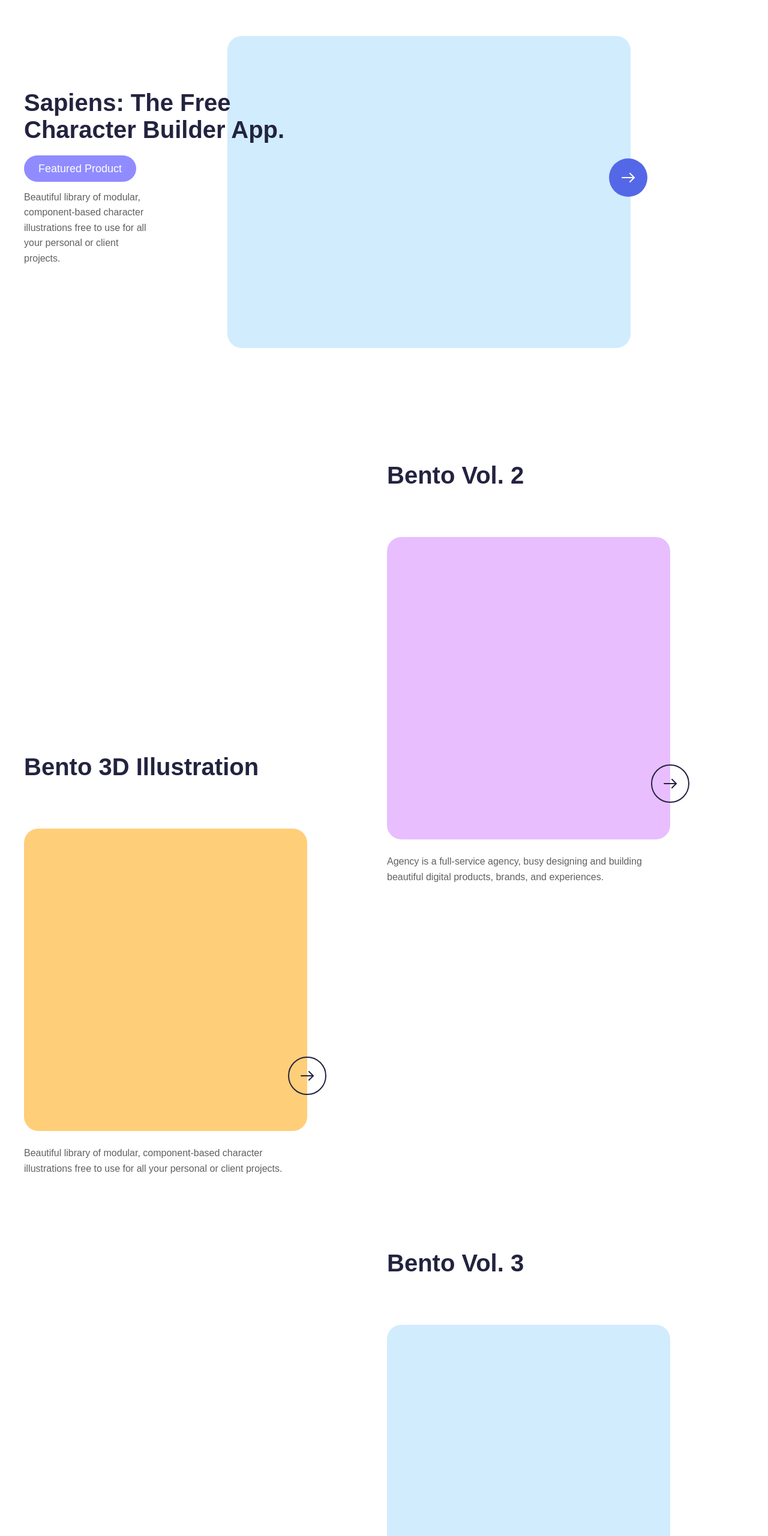
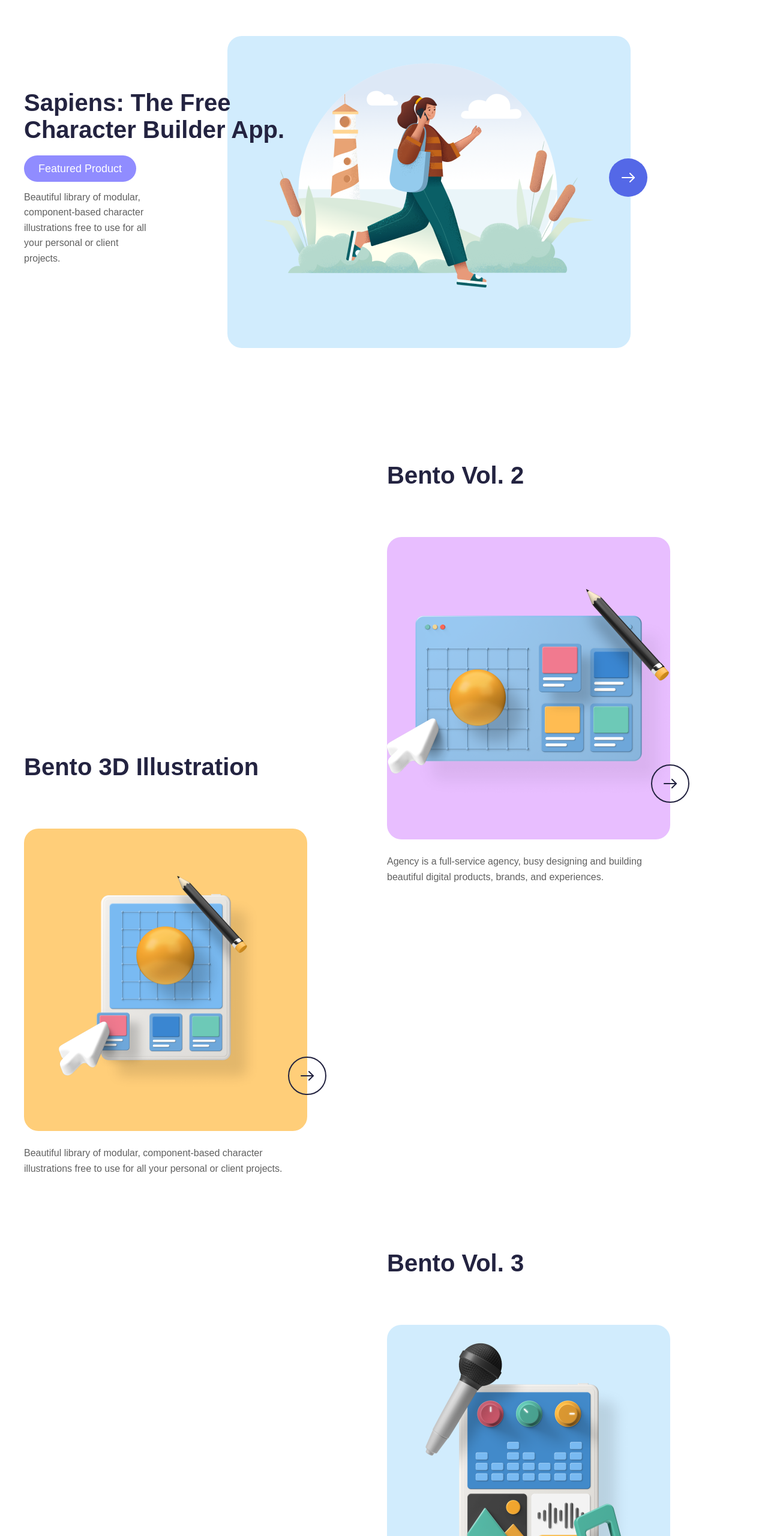
Before and after one commit to auri-gabriel/folio-agency, a plain HTML site: page index.html in a window 1280 px wide. Shown: the part 3926-6486 px from the top of the page at 60% size. Drawn offline with Linux system fonts and the light colour scheme; the site is published under a folder, as on GitHub Pages, so addresses that start at the root find nothing.

Commit message:
fix: image paths

```diff
--- a/index.html
+++ b/index.html
@@ -6,7 +6,7 @@
     <title>Folio Agency</title>
     <link rel="stylesheet" href="style.css" media="all">
     <meta name="viewport" content="width=device-width, initial-scale=1.0">
-    <link rel="icon" type="image/x-icon" href="/images/logo-symbol.png">
+    <link rel="icon" type="image/x-icon" href="./images/logo-symbol.png">
 </head>
 
 <body>
@@ -187,7 +187,7 @@
             </div>
             <div class="card-container">
                 <div class="card card-large">
-                    <div class="card-image-mobile"><img src="/images/female-running-colorful-2.png" alt=""></div>
+                    <div class="card-image-mobile"><img src="./images/female-running-colorful-2.png" alt=""></div>
                     <div class="card-content">
                         <h4>Sapiens: The Free Character Builder App.</h4>
                         <span class="featured-badge">
@@ -196,7 +196,7 @@
                         <p class="card-text">Beautiful library of modular, component-based character illustrations free
                             to use for all your personal or client projects.</p>
                     </div>
-                    <div class="card-image"><img src="/images/female-running-colorful-2.png" alt=""></div>
+                    <div class="card-image"><img src="./images/female-running-colorful-2.png" alt=""></div>
                     <button class="circle-button">
                         <svg width="22" height="16" viewBox="0 0 22 16" fill="none" xmlns="http://www.w3.org/2000/svg">
                             <path d="M1 8L21 8" stroke="white" stroke-width="2" stroke-linecap="round"
@@ -208,7 +208,7 @@
                 </div>
                 <div class="card">
                     <h4>Bento Vol. 2</h4>
-                    <div class="card-image"><img src="/images/bento-vol-2.png" alt=""></div>
+                    <div class="card-image"><img src="./images/bento-vol-2.png" alt=""></div>
                     <div class="card-content">
                         <p class="card-text">Agency is a full-service agency, busy designing and building beautiful
                             digital products, brands, and experiences.</p>
@@ -223,7 +223,7 @@
                 </div>
                 <div class="card">
                     <h4>Bento 3D Illustration</h4>
-                    <div class="card-image"><img src="/images/Bento-3d.png" alt=""></div>
+                    <div class="card-image"><img src="./images/Bento-3d.png" alt=""></div>
                     <div class="card-content">
                         <p class="card-text">Beautiful library of modular, component-based character illustrations free
                             to use for all your personal or client projects.</p>
@@ -238,7 +238,7 @@
                 </div>
                 <div class="card">
                     <h4>Bento Vol. 3</h4>
-                    <div class="card-image"><img src="/images/bento-vol-3.png" alt=""></div>
+                    <div class="card-image"><img src="./images/bento-vol-3.png" alt=""></div>
                     <div class="card-content">
                         <p class="card-text">Beautiful library of modular, component-based character illustrations free
                             to use for all your personal or client projects.</p>
@@ -254,7 +254,7 @@
                 </div>
                 <div class="card">
                     <h4>Sapiens: Man</h4>
-                    <div class="card-image"><img src="/images/male-walking-colorful-3.png" alt=""></div>
+                    <div class="card-image"><img src="./images/male-walking-colorful-3.png" alt=""></div>
                     <div class="card-content">
                         <p class="card-text">Beautiful library of modular, component-based character illustrations free
                             to use for all your personal or client projects.</p>
@@ -349,7 +349,7 @@
         <div class="container">
             <div class="cta-wrapper">
                 <div class="header">
-                    <img src="/images/logo-symbol-cta.svg" alt="Folio Agency">
+                    <img src="./images/logo-symbol-cta.svg" alt="Folio Agency">
                     <p>👋 Say Hello</p>
                     <h6> A design team building a curated marketplace for UI designers</h6>
                 </div>
@@ -363,7 +363,7 @@
                 </div>
                 <div class="cta">
                     <div class="bubble">
-                        <img src="/images/bubble.png" alt="">
+                        <img src="./images/bubble.png" alt="">
                     </div>
                     <div class="cta-line">
                         <h6>Invest in your designs today!</h6>
```
